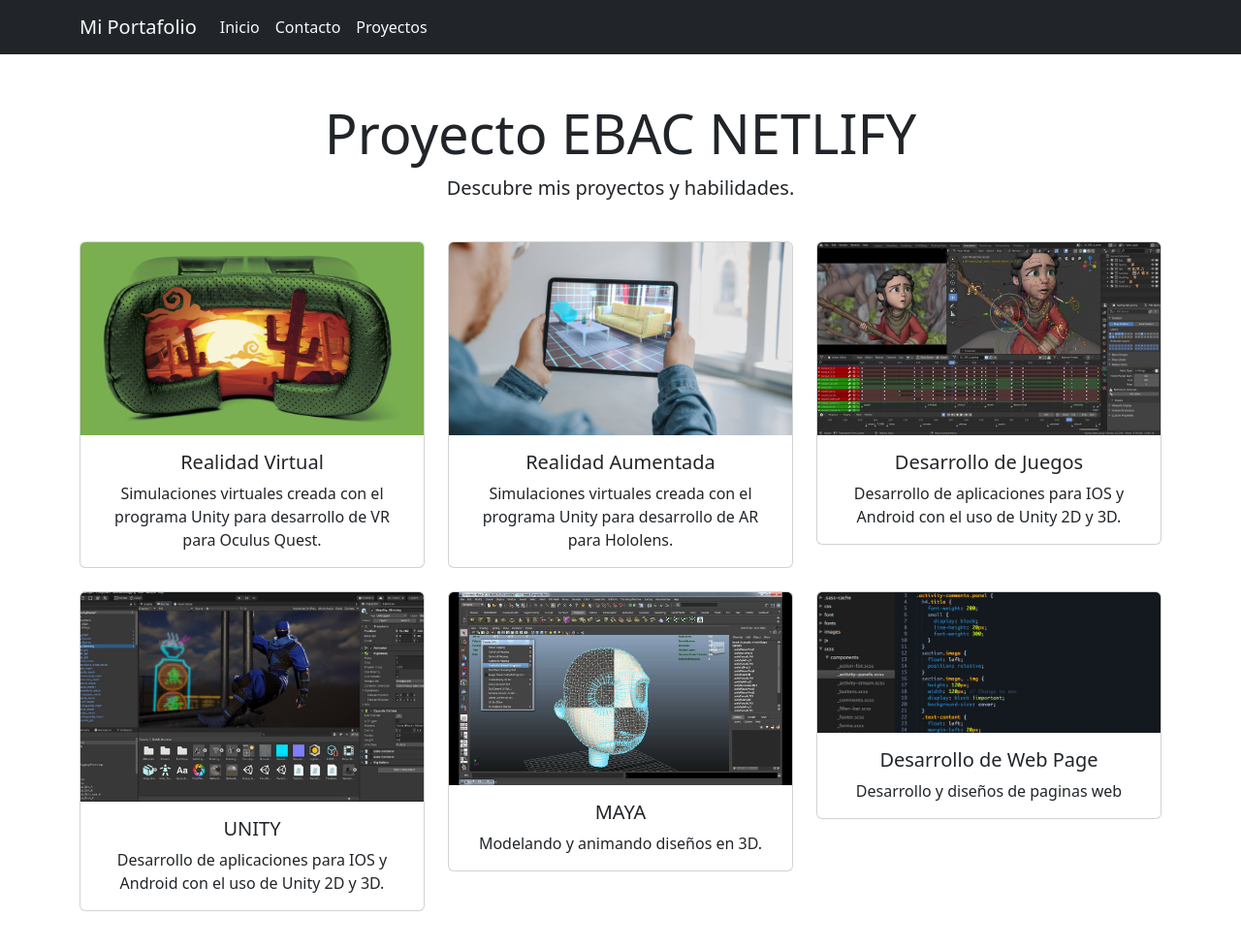
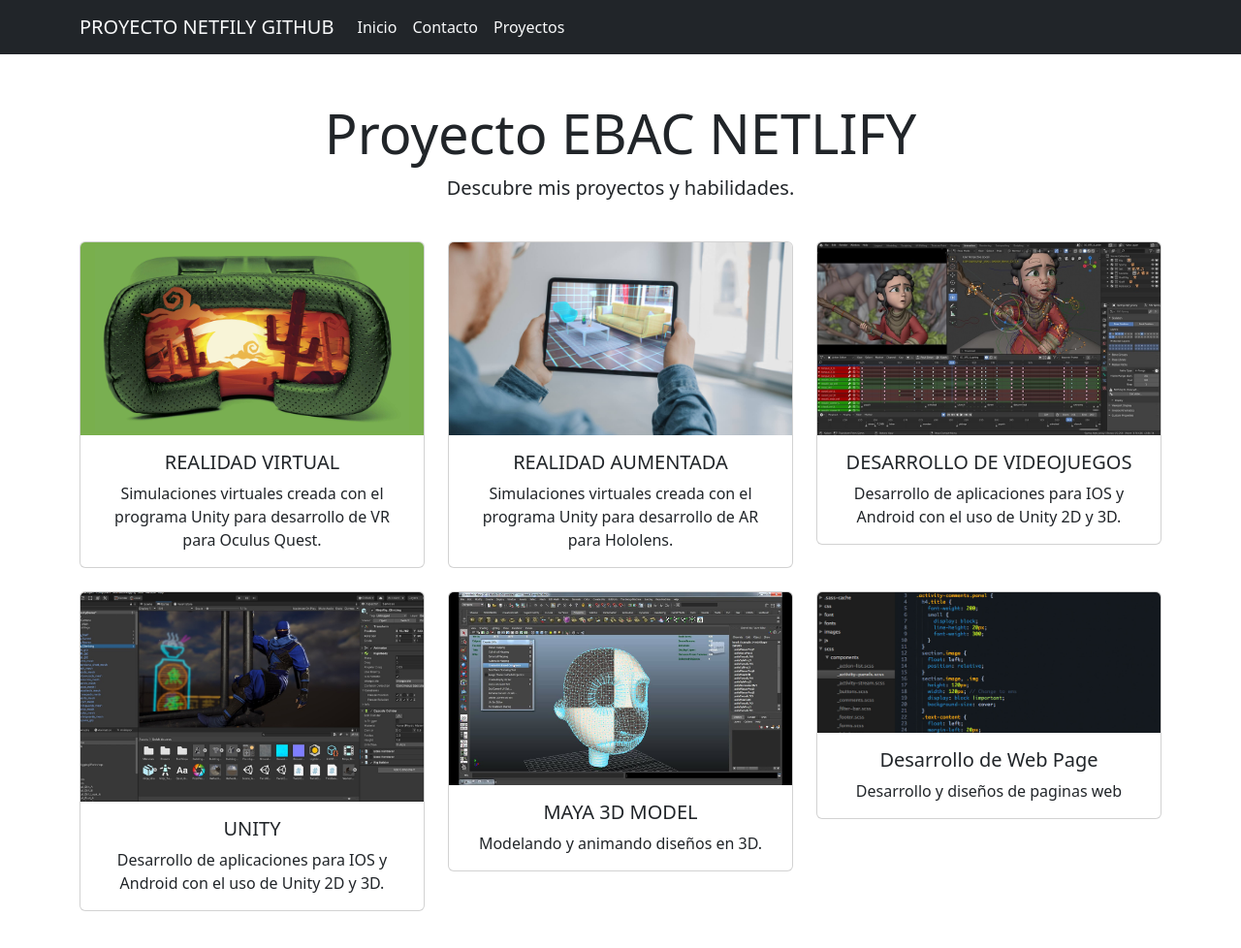
Before and after one commit to Daviro92/Ebac_Github_Test, a plain HTML site: page index.html in a window 1280 px wide. Shown: the whole page at 97% size. Drawn offline with nearby package versions, Linux system fonts and the light colour scheme.

Commit message:
UpdateIndex.html

```diff
--- a/index.html
+++ b/index.html
@@ -10,7 +10,7 @@
 <body>
     <nav class="navbar navbar-expand-lg navbar-light bg-dark">
         <div class="container">
-            <a class="navbar-brand text-light" href="#">Mi Portafolio</a>
+            <a class="navbar-brand text-light" href="#">PROYECTO NETFILY GITHUB</a>
             <button class="navbar-toggler" type="button" data-bs-toggle="collapse" data-bs-target="#navbarNav" aria-controls="navbarNav" aria-expanded="false" aria-label="Toggle navigation">
                 <span class="navbar-toggler-icon"></span>
             </button>
@@ -41,7 +41,7 @@
                     <div class="card mb-4">
                         <img src="prefab/imagen1.jpg" class="card-img-top" alt="Proyecto 1">
                         <div class="card-body">
-                            <h5 class="card-title">Realidad Virtual</h5>
+                            <h5 class="card-title">REALIDAD VIRTUAL</h5>
                             <p class="card-text">Simulaciones virtuales creada con el programa Unity para desarrollo de VR para Oculus Quest.</p>
                         </div>
                     </div>
@@ -50,7 +50,7 @@
                     <div class="card mb-4">
                         <img src="prefab/imagen2.jpg" class="card-img-top" alt="Proyecto 2">
                         <div class="card-body">
-                            <h5 class="card-title">Realidad Aumentada</h5>
+                            <h5 class="card-title">REALIDAD AUMENTADA</h5>
                             <p class="card-text">Simulaciones virtuales creada con el programa Unity para desarrollo de AR para Hololens.</p>
                         </div>
                     </div>
@@ -59,7 +59,7 @@
                     <div class="card mb-4">
                         <img src="prefab/imagen3.jpg" class="card-img-top" alt="Proyecto 3">
                         <div class="card-body">
-                            <h5 class="card-title">Desarrollo de Juegos</h5>
+                            <h5 class="card-title">DESARROLLO DE VIDEOJUEGOS</h5>
                             <p class="card-text">Desarrollo de aplicaciones para IOS y Android con el uso de Unity 2D y 3D.</p>
                         </div>
                     </div>
@@ -77,7 +77,7 @@
                     <div class="card mb-4">
                         <img src="prefab/imagen5.jpg" class="card-img-top" alt="Proyecto 5">
                         <div class="card-body">
-                            <h5 class="card-title">MAYA</h5>
+                            <h5 class="card-title">MAYA 3D MODEL</h5>
                             <p class="card-text">Modelando y animando diseños en 3D.</p>
                         </div>
                     </div>
```
